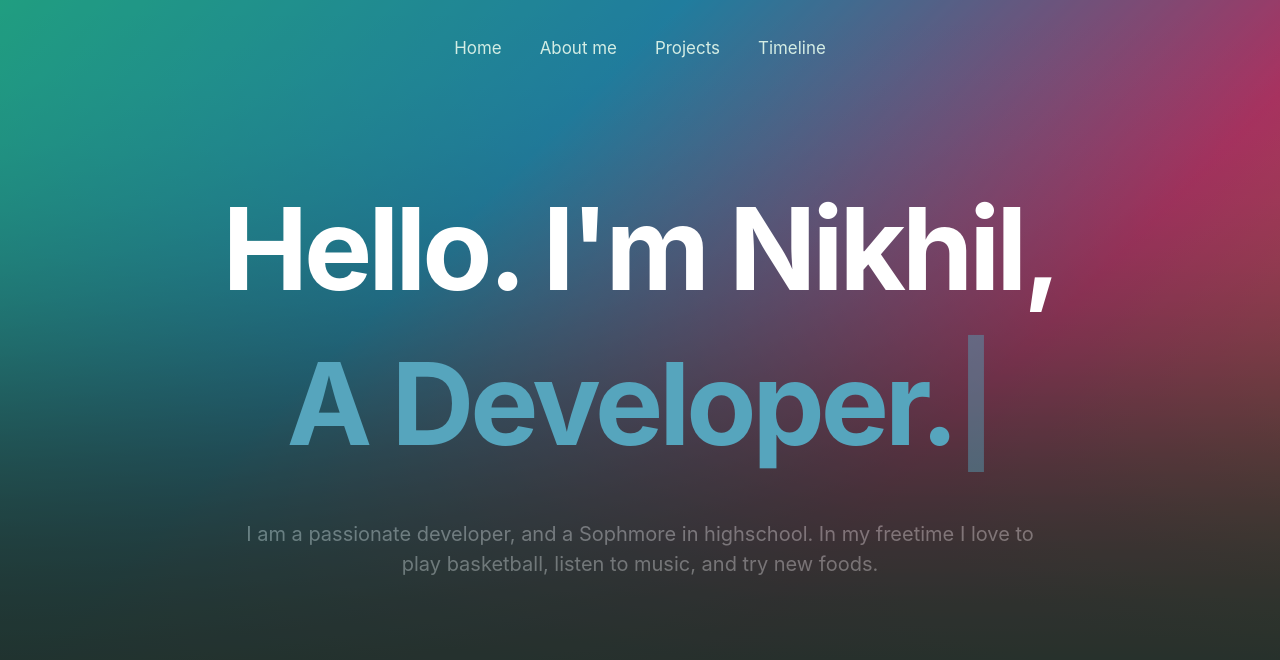
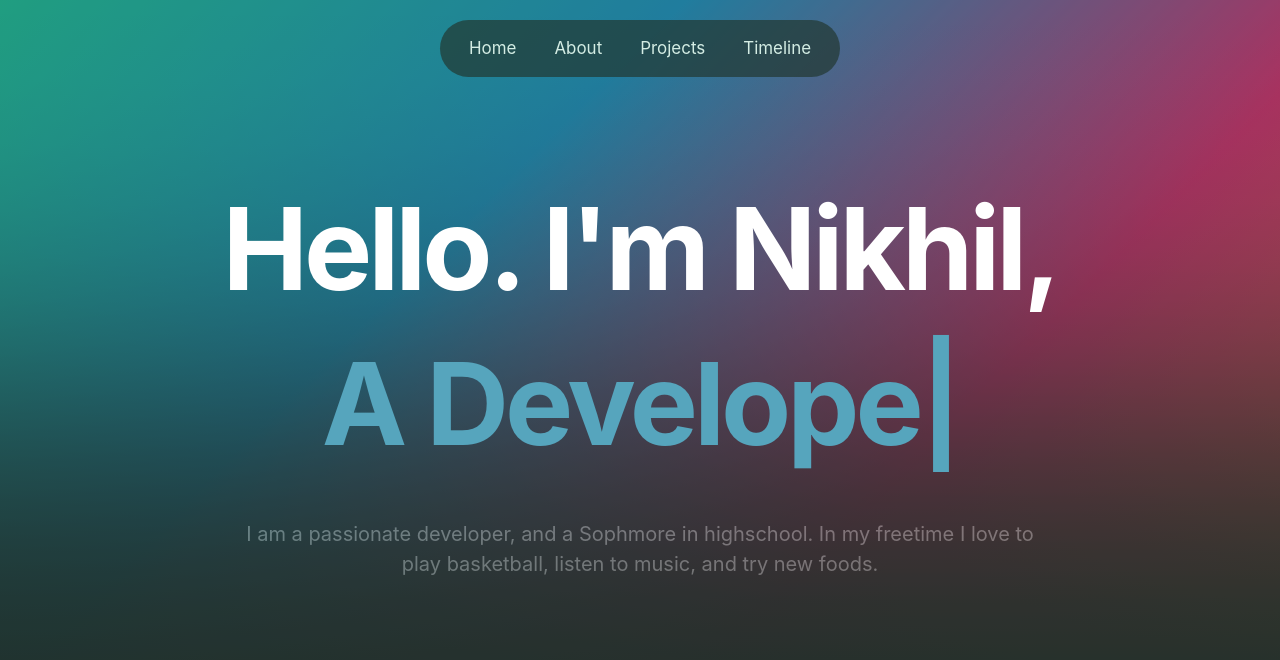
Before and after one commit to nikhil23-Rao/nikhilrao, a Next.js app in the folder main/: page / in a window 1280 px wide. Shown: the top 660 px of the page. Built offline with nearby package versions, Linux system fonts and the light colour scheme.

Commit message:
finish animations

```diff
--- a/main/components/Navigation.tsx
+++ b/main/components/Navigation.tsx
@@ -7,7 +7,7 @@ const NavLinks = [
   },
   {
     href: "/aboutme",
-    name: "About me",
+    name: "About",
   },
   {
     href: "/projects",
--- a/main/pages/index.tsx
+++ b/main/pages/index.tsx
@@ -10,14 +10,14 @@ const Home: NextPage = () => {
   useEffect(() => {
     setTimeout(() => {
       setShowTransition(true);
-    }, 6000);
+    }, 5500);
   }, [typeof window]);
 
   useEffect(() => {
     if (showTransition) {
       setTimeout(() => {
         setShowContent(true);
-      }, 720);
+      }, 660);
     }
   }, [showTransition]);
 
@@ -27,6 +27,7 @@ const Home: NextPage = () => {
         height: "100vh",
         backgroundColor: "#1c1c1c",
         zIndex: 400,
+        overflowY: showContent ? "scroll" : "hidden",
       }}
     >
       {showContent ? (
@@ -38,6 +39,7 @@ const Home: NextPage = () => {
             </div>
           </div>
           <Navigation />
+          <div className="animatein">
             <h1
               className="gradient"
               style={{ color: "#fff", zIndex: 200, marginBottom: -200 }}
@@ -83,6 +85,7 @@ const Home: NextPage = () => {
                 foods.
               </p>
             </div>
+          </div>
         </>
       ) : (
         <div className={styles.logo} style={{ marginTop: -20 }}>
--- a/main/styles/globals.css
+++ b/main/styles/globals.css
@@ -8,6 +8,7 @@ body {
   font-family: -apple-system, BlinkMacSystemFont, Segoe UI, Roboto, Oxygen,
     Ubuntu, Cantarell, Fira Sans, Droid Sans, Helvetica Neue, sans-serif;
     overflow-x: hidden;
+    overflow: hidden;
 }
 
 a {
@@ -452,6 +453,9 @@ nav {
   margin: var(--20px) auto 0;
   position: relative;
   z-index: var(--zindex-nav);
+  background: var(--color-backdrop);
+  width: 400px;
+  border-radius: 200px;
 }
 
 nav > ul {
@@ -1240,6 +1244,7 @@ li > a {
   letter-spacing: -4px;
   position: relative;
   padding: 12rem 0 3rem;
+  z-index: 200;
 }
 
 .gradientbg {
@@ -1850,3 +1855,61 @@ li > a {
 		background-position: 0% 50%;
 	}
 }
+
+
+
+.animatein {
+  animation: fadeIn ease 0.4s;
+}
+
+
+@keyframes fadeIn{
+  0% {
+    opacity:0;
+  }
+
+  100% {
+    opacity:1;
+  }
+}
+
+@-moz-keyframes fadeIn {
+  0% {
+    opacity:0;
+  }
+  100% {
+    opacity:1;
+  }
+}
+
+@-webkit-keyframes fadeIn {
+  0% {
+    opacity:0;
+  }
+  100% {
+    opacity:1;
+  }
+}
+
+@-o-keyframes fadeIn {
+  0% {
+    opacity:0;
+  }
+  100% {
+    opacity:1;
+  }
+}
+
+@-ms-keyframes fadeIn {
+  0% {
+    opacity:0;
+  }
+  100% {
+    opacity:1;
+  }
+}
+
+.animatein > * {
+  z-index: 200;
+  color:#fff;
+}
```
Lines whose indentation alone changed are shown as unchanged.
